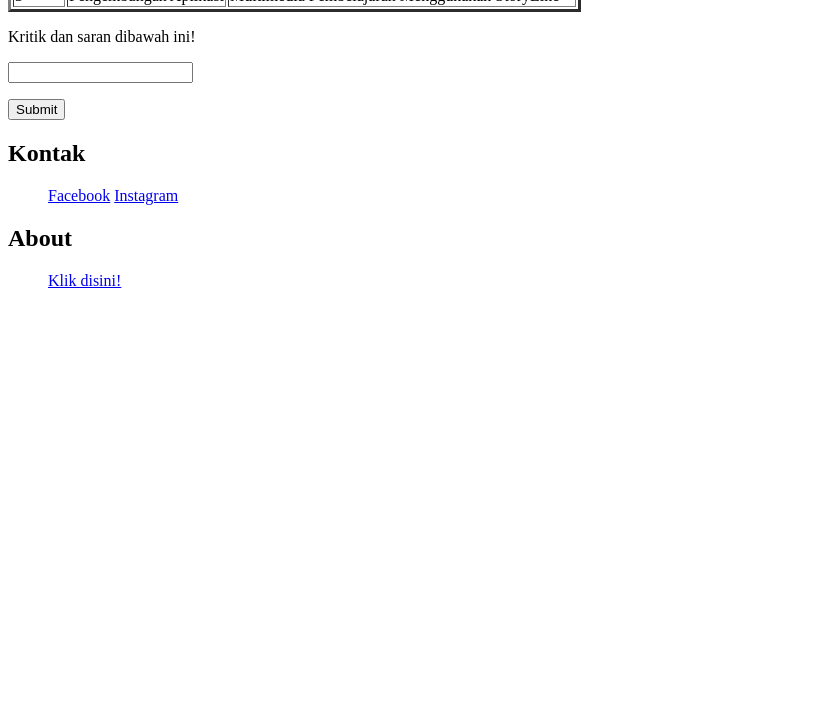
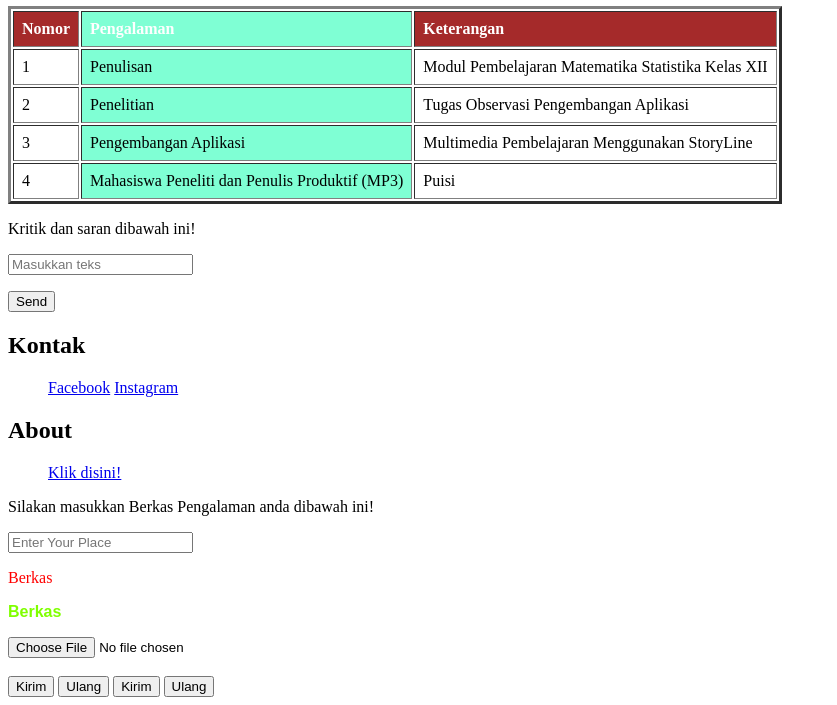
Before and after one commit to dimasaryptrr/dimasaryptrr.github.io, a plain HTML site: page portofolio.html in a window 1280 px wide. Shown: the part 158-863 px from the top of the page, without its empty margins (0-837 px from the left). Before the commit the page ends 800 px from the top, so only its background shows below. Drawn offline with Linux system fonts and the light colour scheme.

Commit message:
portofolio and example css

```diff
--- a/portofolio.html
+++ b/portofolio.html
@@ -1,5 +1,11 @@
+<link rel="stylesheet" href="./style.css">
 <html>
     <body>
+        <h1>LATIHAN WEB BASIC DIMAS ARYA</h1>
+
+        <a href="./biodata.html">Biodata</a>
+        <a href="./portofolio.html">Pengalaman Belajar</a>
+        <a href="./tabel1.html">Latihan Membuat Tabel</a>
         <h1 style="color: blue">Portofolio</h1>
         <table border="3">
             <tr>
@@ -23,11 +29,16 @@
                 <td>Pengembangan Aplikasi</td>
                 <td>Multimedia Pembelajaran Menggunakan StoryLine</td>
             </tr>
+            <tr>
+                <td>4</td>
+                <td>Mahasiswa Peneliti dan Penulis Produktif (MP3)</td>
+                <td>Puisi</td>
+            </tr>
         </table>
     </body>
     <p>Kritik dan saran dibawah ini!</p>
-<form><input type="text"></form>
-<form><input type="submit"></form>
+<form><input type="text" placeholder="Masukkan teks"></form>
+<form><input type="submit" value="Send"></form>
 <h2>Kontak</h2>
 <ol>
     <a href="https://facebook.com/dimasaryptrr/">Facebook</a>
@@ -36,6 +47,20 @@
 
 <h2>About</h2>
 <ol>
-    <a href="biodata.html/">Klik disini!</a>
+    <a href="./biodata.html">Klik disini!</a>
+</ol>
+
+<p>Silakan masukkan Berkas Pengalaman anda dibawah ini!</p>
+<input type="text" name="Place" placeholder="Enter Your Place">
+<p style="color: red">Berkas</p>
+<p class="alfa">Berkas</p>
+<input type="file" id="myFile" name="filename">
+<br><br>
+<div>
+    <input type="submit" value="Kirim">
+    <input type="reset" value="Ulang">
+    <input type="submit" class="bottom" value="Kirim">
+    <input type="reset" class="bottom" value="Ulang">
+</div>
 </body>
 </html>
--- a/style.css
+++ b/style.css
@@ -0,0 +1,28 @@
+.alfa{
+    font-family: Arial, Helvetica, sans-serif;
+    font-weight: bold;
+    color: chartreuse;
+}
+.buttom{
+    background-color: aqua;
+    border: none;
+    color:white;
+    padding:15px 32px;
+    text-align: center;
+    text-decoration: none;
+    display: inline-block;
+    font-size: 14px;
+    margin: 4px 2px;
+    cursor: pointer;
+}
+th, td {
+    text-align: left;
+    padding: 8px;
+}
+
+tr :nth-child(even){background-color: aquamarine;}
+
+th{
+    background-color: brown;
+    color: white;
+}
```
